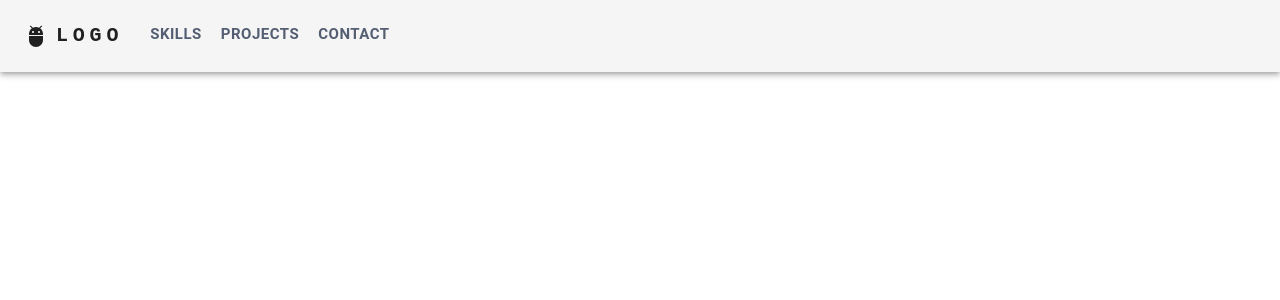
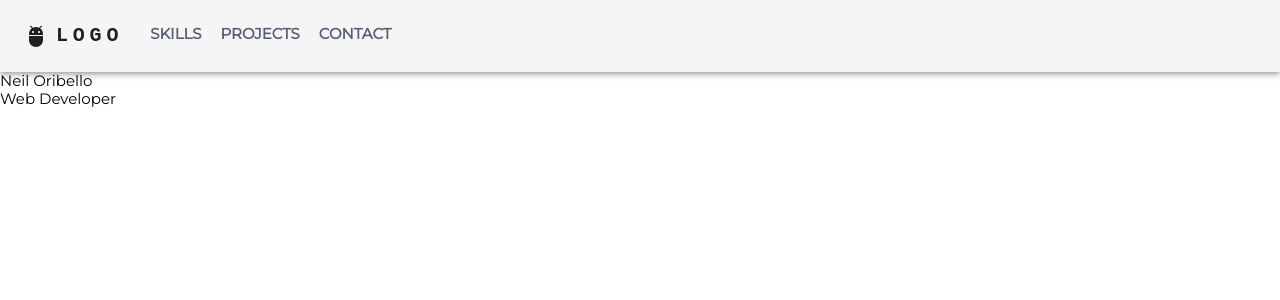
Before and after one commit to neoribello/portfolio-2022, a React (Create React App) app: page / in a window 1280 px wide. Shown: the top 300 px of the page. Built offline with nearby package versions, Linux system fonts and the light colour scheme.

Commit message:
Added font family to the theme

```diff
--- a/public/index.html
+++ b/public/index.html
@@ -15,6 +15,7 @@
       user's mobile device or desktop. See https://developers.google.com/web/fundamentals/web-app-manifest/
     -->
     <link rel="manifest" href="%PUBLIC_URL%/manifest.json" />
+    <link href="https://fonts.googleapis.com/css2?family=Montserrat&display=swap" rel="stylesheet">
     <!--
       Notice the use of %PUBLIC_URL% in the tags above.
       It will be replaced with the URL of the `public` folder during the build.
--- a/src/components/Hero.jsx
+++ b/src/components/Hero.jsx
@@ -1,9 +1,23 @@
 import React from 'react';
+
+import { Grid, Box, Typography } from '@mui/material';
 
 function Hero() {
   return (
     <>
+        <Grid>
+          <Box>
+            <Typography variant="h1">
+              Neil Oribello
+            </Typography>
+            <Typography variant="h2">
+              Web Developer
+            </Typography>
+          </Box>
+          <Box>
 
+          </Box>
+        </Grid>
     </>
   );
 }
--- a/src/lib/theme/PortfolioTheme.jsx
+++ b/src/lib/theme/PortfolioTheme.jsx
@@ -53,11 +53,7 @@ export const PORTFOLIO_THEME = createTheme({
   palette: palette,
 
   typography: {
-    "fontFamily": `"Roboto", "Helvetica", "Arial", sans-serif`,
-    "fontSize": 14,
-    "fontWeightLight": 300,
-    "fontWeightRegular": 400,
-    "fontWeightMedium": 500,
+    "fontFamily": ['"Montserrat"', 'Open Sans'].join(','),
     h4: {
       color: palette.header.main,
       lineHeight: "20px",
```
